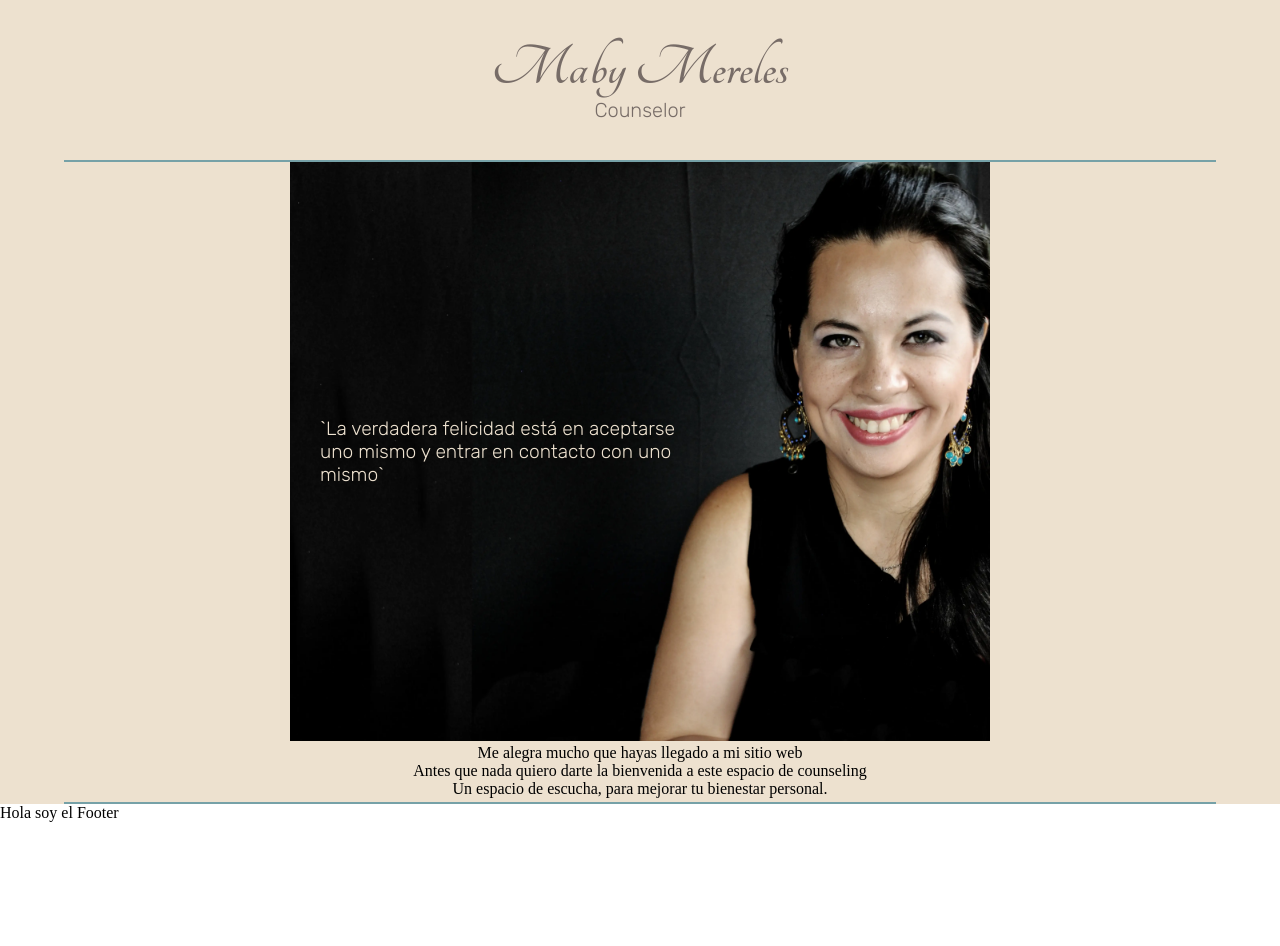
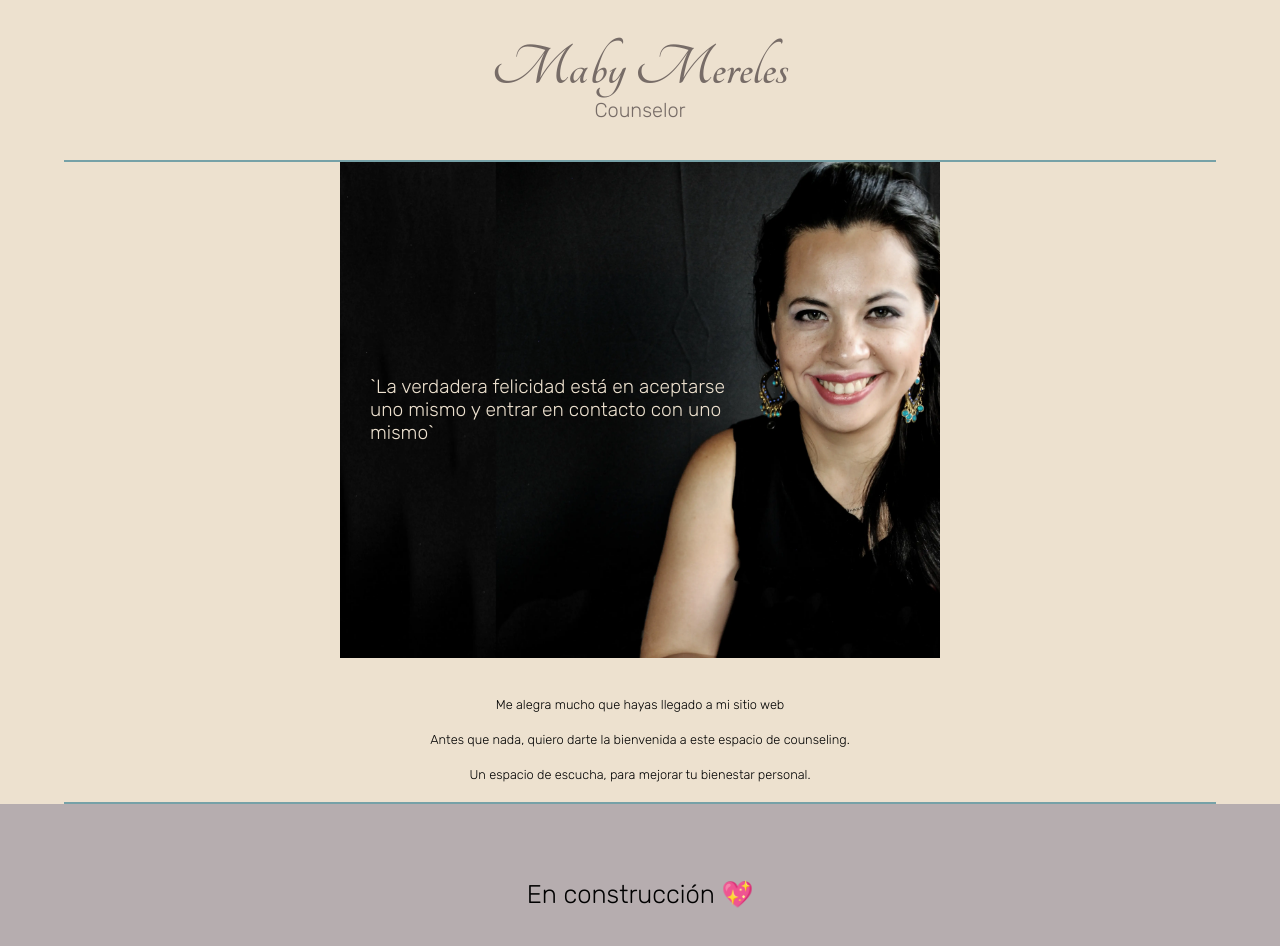
Before and after one commit to EduEzMez/Counseling_Maby_Mereles, a React (Vite) app: page / in a window 1280 px wide. Shown: the top 946 px of the page. Before the commit the page ends 822 px from the top, so only its background shows below. Built offline with nearby package versions, Linux system fonts and the light colour scheme.

Commit message:
Version 0.1

```diff
--- a/index.html
+++ b/index.html
@@ -13,7 +13,7 @@
     <link rel="preconnect" href="https://fonts.googleapis.com">
     <link rel="preconnect" href="https://fonts.gstatic.com" crossorigin>
     <link href="https://fonts.googleapis.com/css2?family=Rubik:ital,wght@0,300..900;1,300..900&family=Tangerine:wght@400;700&display=swap" rel="stylesheet">
-    <title>Maby Mereles</title>
+    <title>Maby Mereles - Counselor</title>
   </head>
   <body>
     <div id="root"></div>
--- a/src/components/body/index.jsx
+++ b/src/components/body/index.jsx
@@ -14,7 +14,7 @@ function Body() {
       </div>
       <section className='container_comentario'>
           <p className='texto1'>Me alegra mucho que hayas llegado a mi sitio web</p>
-          <p className='texto2'>Antes que nada quiero darte la bienvenida a este espacio de counseling</p>
+          <p className='texto2'>Antes que nada, quiero darte la bienvenida a este espacio de counseling.</p>
           <p className='texto2'>Un espacio de escucha, para mejorar tu bienestar personal.</p>
       </section>
     </section>
--- a/src/components/body/style_body.css
+++ b/src/components/body/style_body.css
@@ -74,10 +74,26 @@
         width: 50%;
     }
     .container_imagen{
-        max-width: 500px;
+        max-width: 400px;
     }
     .imagen_body{
         width: 100%;
+    }
+    .texto1{
+        margin-top: 20px;
+        font-family: "Rubik", serif;
+        font-weight: 100;
+        font-style: normal;
+        font-size: 2dvw;
+        text-align: center;
+    }
+    .texto2{
+        margin-top: 20px;
+        font-family: "Rubik", serif;
+        font-weight: 100;
+        font-style: normal;
+        font-size: 2dvw;
+        text-align: center;
     }
 }
 
@@ -87,10 +103,26 @@
         width: 50%;
     }
     .container_imagen{
-        max-width: 700px;
+        max-width: 600px;
     }
     .imagen_body{
         width: 100%;
+    }
+    .texto1{
+        margin-top: 20px;
+        font-family: "Rubik", serif;
+        font-weight: 100;
+        font-style: normal;
+        font-size: 1dvw;
+        text-align: center;
+    }
+    .texto2{
+        margin-top: 20px;
+        font-family: "Rubik", serif;
+        font-weight: 100;
+        font-style: normal;
+        font-size: 1dvw;
+        text-align: center;
     }
 }
 
--- a/src/components/footer/index.jsx
+++ b/src/components/footer/index.jsx
@@ -3,7 +3,9 @@ import './style_footer.css'
 function Footer() {
   return (
     <>
-    <p>Hola soy el Footer</p>
+    <section className='container_footer'>
+      <p>En construcción 💖</p>
+    </section>
     </>
   )
 }
--- a/src/components/footer/style_footer.css
+++ b/src/components/footer/style_footer.css
@@ -0,0 +1,23 @@
+.container_footer{
+    display: flex;
+    justify-content: center;
+    align-items: center;
+    width: 100%;
+    height: 20dvh;
+    background-color: #B6ADAF;
+}
+
+.container_footer p{
+    margin-top: 20px;
+    font-family: "Rubik", serif;
+    font-weight: 100;
+    font-style: normal;
+    font-size: 5dvw;
+    text-align: center;
+}
+
+@media (min-width: 1024px) {
+    .container_footer p{
+        font-size: 2dvw;
+    }
+}
```
